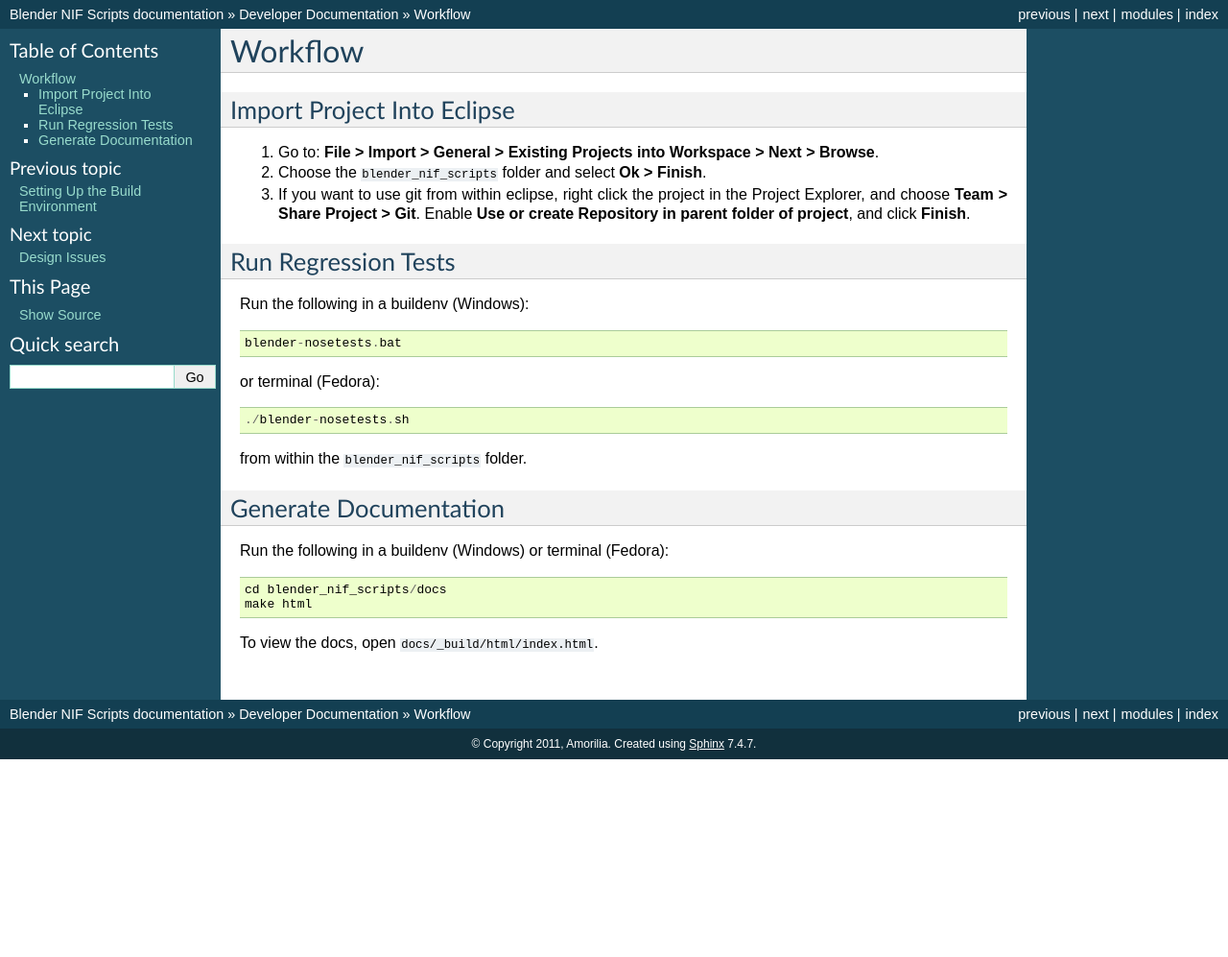
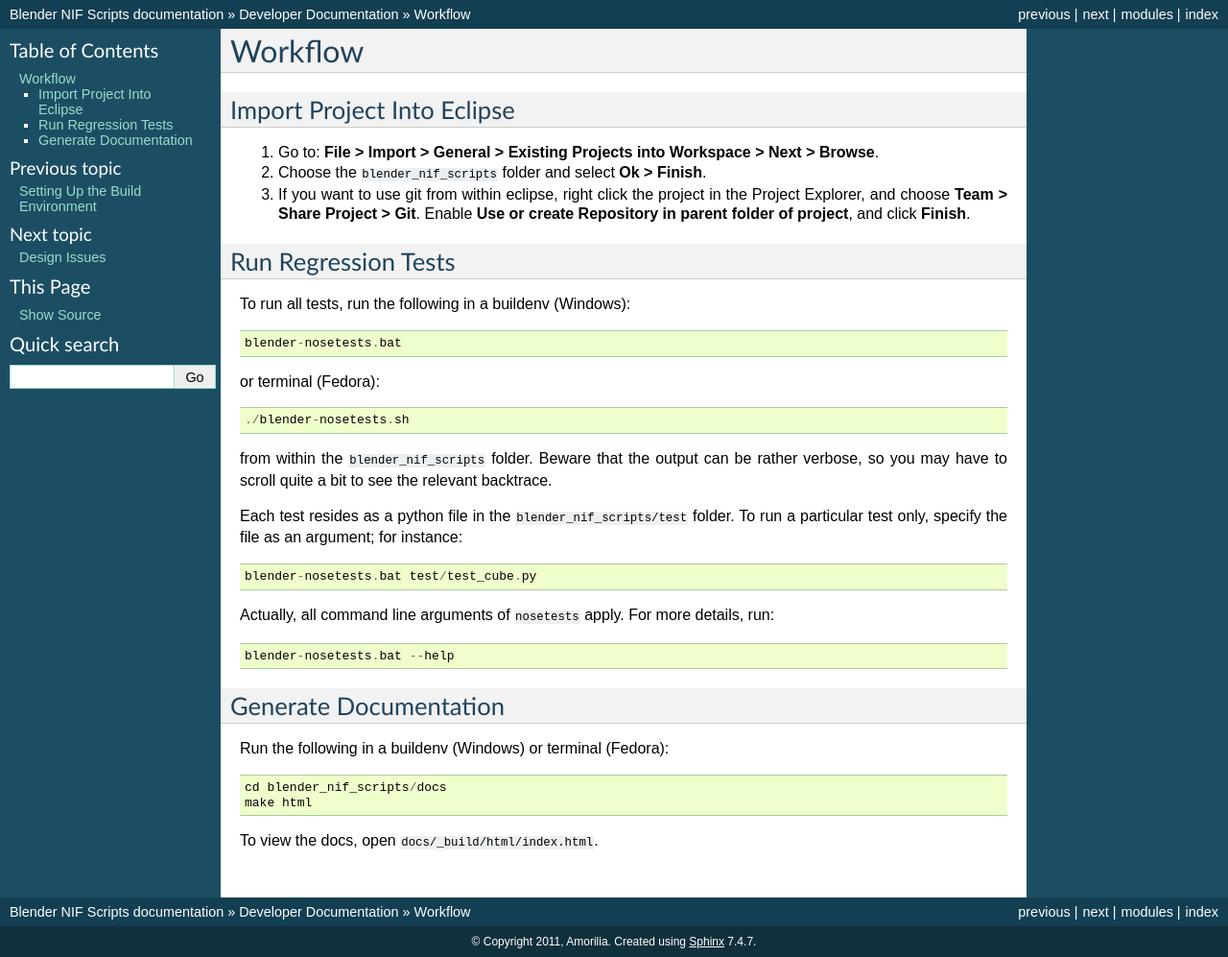
Before and after one commit to niftools/blender_niftools_addon, a Sphinx documentation site: the page built from docs/development/workflow.rst, in a window 1280 px wide. Shown: the whole page at 96% size. Built offline with Sphinx 7.4.7, drawn with Linux system fonts in a browser that asks for light colours; formulas are drawn with MathJax 3; the version number could not be read and is left out; before the commit the page ends 900 px from its top, so only the background shows below that.

Commit message:
Document how to run tests separately.

```diff
--- a/docs/development/workflow.rst
+++ b/docs/development/workflow.rst
@@ -16,7 +16,7 @@ Import Project Into Eclipse
 Run Regression Tests
 --------------------
 
-Run the following in a buildenv (Windows)::
+To run all tests, run the following in a buildenv (Windows)::
 
   blender-nosetests.bat
 
@@ -25,6 +25,17 @@ or terminal (Fedora)::
   ./blender-nosetests.sh
 
 from within the ``blender_nif_scripts`` folder.
+Beware that the output can be rather verbose,
+so you may have to scroll quite a bit to see the relevant backtrace.
+
+Each test resides as a python file in the ``blender_nif_scripts/test`` folder.
+To run a particular test only, specify the file as an argument; for instance::
+
+  blender-nosetests.bat test/test_cube.py
+
+Actually, all command line arguments of ``nosetests`` apply. For more details, run::
+
+  blender-nosetests.bat --help
 
 Generate Documentation
 ----------------------
```
